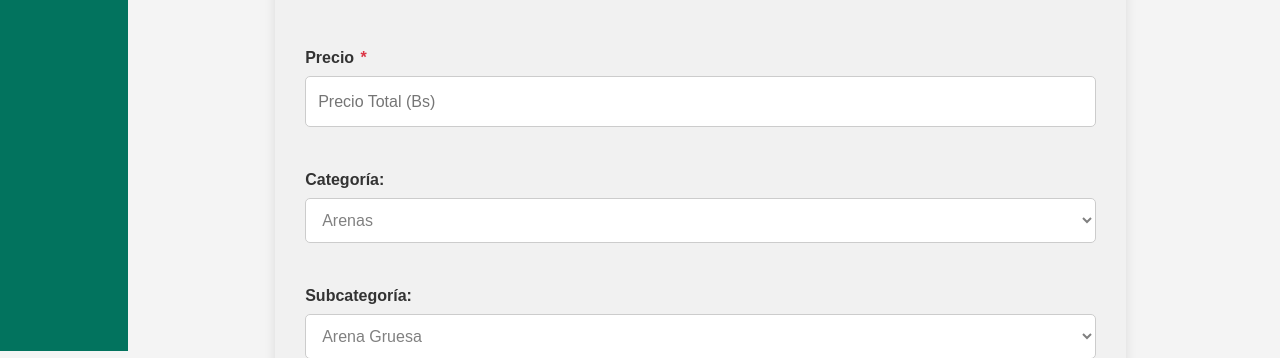
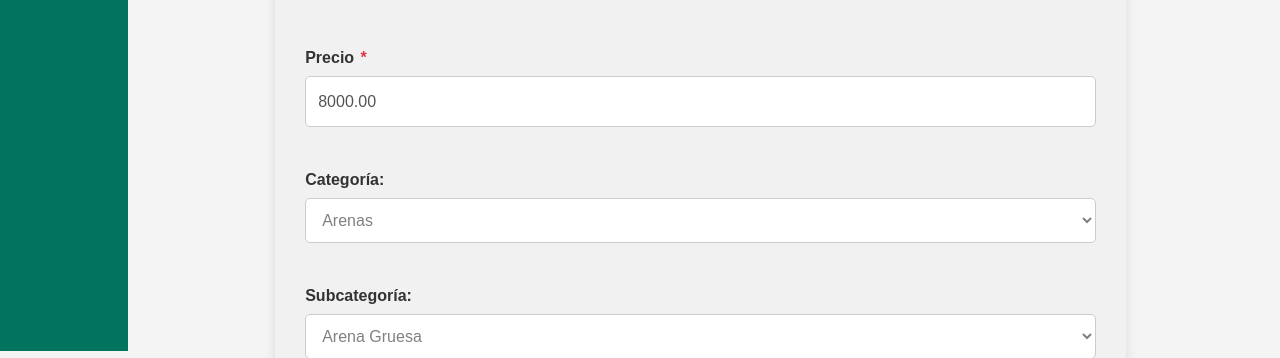
Before and after one commit to 0RLAND0-AV/DevsUp, a Django app: template sitioWeb/templates/detalle_producto.html in a window 1280 px wide. Shown: the part 463-821 px from the top of the page. Run offline with Django 5.2, Linux system fonts and the light colour scheme; the template is opened without the code that fills it: values that come from a table or form of the project are taken from there, others are empty; data comes from the database, SQL or seed files in the repository; some libraries are stand-ins or nearby versions.

Commit message:
Corrijiendo el precio del editar material, ahora devuelve el valor de la BD

```diff
--- a/sitioWeb/templates/detalle_producto.html
+++ b/sitioWeb/templates/detalle_producto.html
@@ -32,9 +32,10 @@ Detalle del producto
             </div>
 
             <div class="form-groupp">
-                <label for="precio">Precio <span class="text-rojo">*</span></label>
-                <input class="form-controll" type="number" name="precio" id="precio" placeholder="Precio Total (Bs)" required autocomplete="off" min="1"
-                    disabled oninput="this.value = !!this.value && Math.abs(this.value) >= 1 ? this.value : null" maxlength="6" />
+                <label for="precio-producto">Precio <span class="text-rojo">*</span></label>
+                <input class="form-controll" type="number" step="0.01" id="precio-producto" name="precio" value="{{ producto.precio }}"
+                       required disabled min="1" placeholder="Precio Total (Bs)"
+                       onkeypress="return (event.charCode >= 48 && event.charCode <= 57)">
                 <div class="invalid-feedback">
                     Colocale un precio a tu producto, mayor a 0
                 </div>
```
